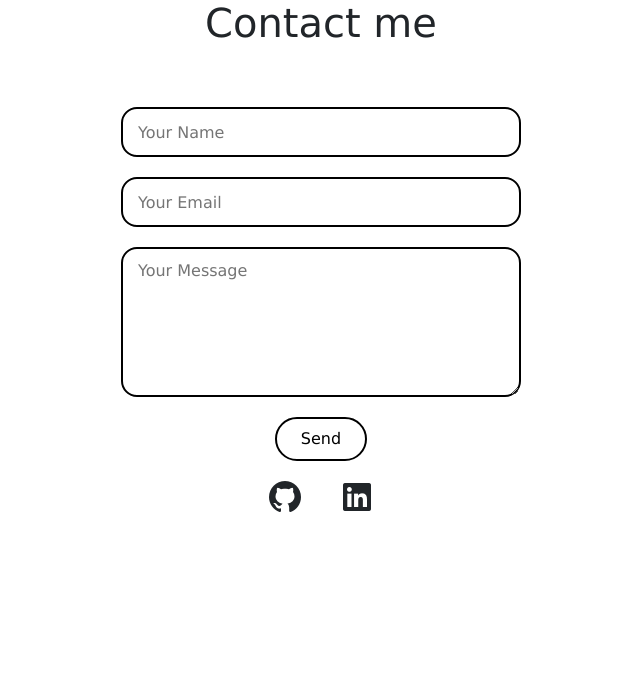
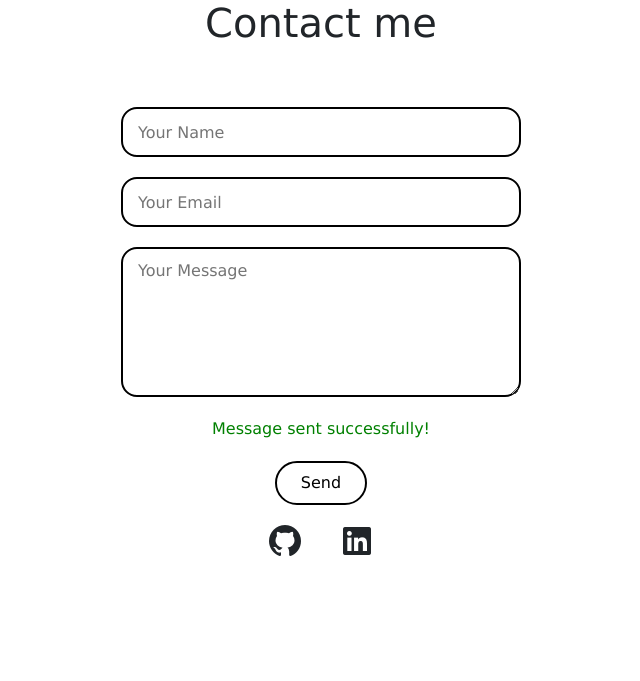
Before and after one commit to mysliwego/Portfolio, a Flask app: page /contact in a window 1280 px wide. Shown: the part 92-773 px from the top of the page, without its empty margins (319-959 px from the left). Run offline with Flask 3, Linux system fonts and the light colour scheme; some libraries are stand-ins or nearby versions.

Commit message:
Finalize Portfolio

```diff
--- a/static/styles.css
+++ b/static/styles.css
@@ -389,3 +389,11 @@ span {
 .description p{
     margin: 5px;
 }
+.contact [data-fs-success] {
+    color: green;
+    font-weight: 500;
+    text-align: center;
+}
+.contact [data-fs-success][data-fs-active] {
+    margin-bottom: -5px;
+}
--- a/templates/contact.html
+++ b/templates/contact.html
@@ -12,6 +12,7 @@
                 <input type="text" name="name" placeholder="Your Name" class="contact-inputs" required>
                 <input type="email" name="email" placeholder="Your Email" class="contact-inputs" required>
                 <textarea name="message" placeholder="Your Message" class="contact-inputs" required></textarea>
+                <div data-fs-success>Message sent successfully!</div>
                 <button class="button" type="submit">Send</button>
                 <div class="socials">
                     <a href="https://github.com/mysliwego" target="_blank">
@@ -36,9 +37,6 @@
             formElement: "#contact-form",
             formId: "mwlpovqj",
 
-            onSuccess: () => {
-                window.location.href = "{{ url_for('contact') }}";
-            }
         });
     </script>
 
```
